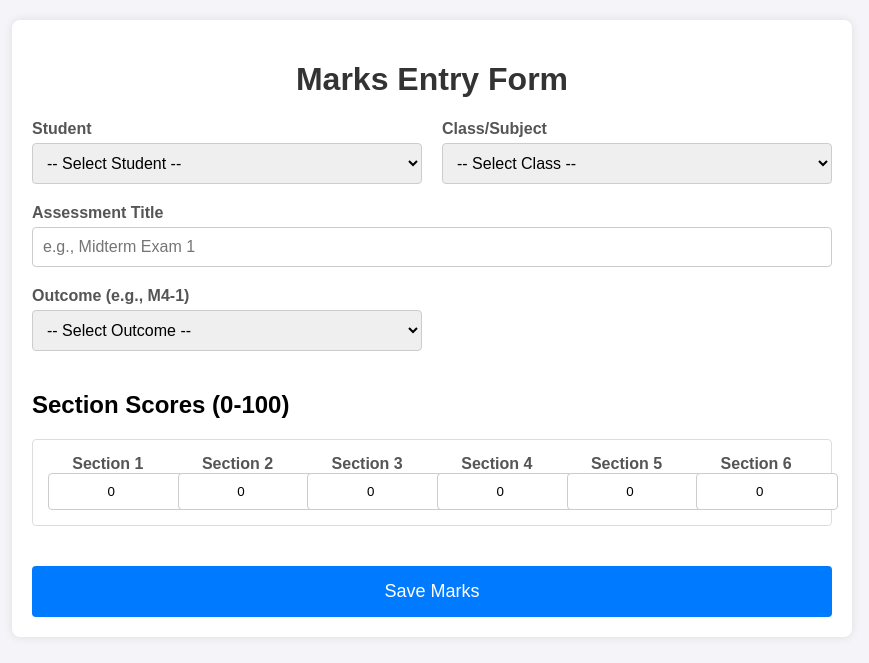
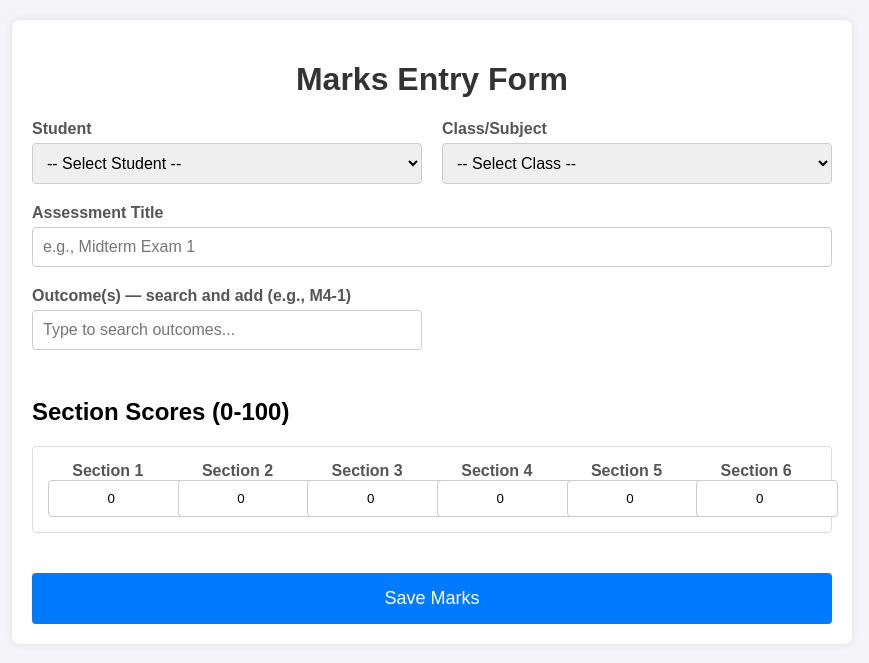
Before and after one commit to xtattik/UDL_Marks_DB, a Flask app: page /marks/new in a window 1280 px wide. Shown: the top 663 px of the page, without its empty margins (208-1077 px from the left). Run offline with Flask 3, Linux system fonts and the light colour scheme; data that the repository does not hold is empty.

Commit message:
Add searchable Outcome selector, outcomes API, and project progress doc

```diff
--- a/app.py
+++ b/app.py
@@ -1,4 +1,4 @@
-from flask import Flask, render_template, request, redirect, url_for
+from flask import Flask, render_template, request, redirect, url_for, jsonify
 import sqlite3
 import os
 
@@ -46,7 +46,12 @@
             student_id = request.form.get('student_id')
             class_id = request.form.get('class_id')
             assessment_title = request.form.get('assessment_title')
-            outcome_id = request.form.get('outcome_id')
+            # Support multiple selected outcomes (outcome_ids[]) or a single outcome_id for backwards compatibility
+            outcome_ids = request.form.getlist('outcome_ids')
+            if not outcome_ids:
+                single = request.form.get('outcome_id')
+                if single:
+                    outcome_ids = [single]
 
             # Scores for sections 1 through 6
             scores = {
@@ -61,24 +66,24 @@
             conn = get_db_connection()
             cursor = conn.cursor()
 
-            # 2. Create a new Attempt record
+            # 2. Create a new Attempt record (single attempt for this submission)
             cursor.execute("""
                 INSERT INTO attempts (class_id, student_id, assessment_title, assessment_description, attempt_date)
                 VALUES (?, ?, ?, ?, date('now'))
-            """, (class_id, student_id, assessment_title, "Marks Entry", None))
+            """, (class_id, student_id, assessment_title, "Marks Entry"))
             attempt_id = cursor.lastrowid
 
-            # 3. Link the Attempt to the Outcome
-            cursor.execute("""
-                INSERT INTO attempt_outcomes (attempt_id, outcome_id)
-                VALUES (?, ?)
-            """, (attempt_id, outcome_id))
+            # 3. For each selected outcome, link and store scoring details
+            for oid in outcome_ids:
+                cursor.execute("""
+                    INSERT INTO attempt_outcomes (attempt_id, outcome_id)
+                    VALUES (?, ?)
+                """, (attempt_id, oid))
 
-            # 4. Insert the Scoring Details
-            cursor.execute("""
-                INSERT INTO scoring_detail (attempt_id, outcome_id, section1, section2, section3, section4, section5, section6)
-                VALUES (?, ?, ?, ?, ?, ?, ?, ?)
-            """, (attempt_id, outcome_id, scores['section1'], scores['section2'], scores['section3'], scores['section4'], scores['section5'], scores['section6']))
+                cursor.execute("""
+                    INSERT INTO scoring_detail (attempt_id, outcome_id, section1, section2, section3, section4, section5, section6)
+                    VALUES (?, ?, ?, ?, ?, ?, ?, ?)
+                """, (attempt_id, oid, scores['section1'], scores['section2'], scores['section3'], scores['section4'], scores['section5'], scores['section6']))
 
             conn.commit()
             return redirect(url_for('index'))
@@ -103,6 +108,24 @@
     # We need a template file for this to work, which I will create next.
     return render_template('marks_entry.html', students=students, outcomes=outcomes, classes=classes)
 
+
+@app.route('/api/outcomes')
+def api_outcomes():
+    """Simple outcomes search API. Query with `?q=term` to filter by code or description."""
+    q = request.args.get('q', '').strip()
+    conn = get_db_connection()
+    if q:
+        qparam = f"%{q}%"
+        rows = conn.execute("SELECT id, outcome_code, description FROM outcomes WHERE outcome_code LIKE ? OR description LIKE ? LIMIT 50", (qparam, qparam)).fetchall()
+    else:
+        rows = conn.execute("SELECT id, outcome_code, description FROM outcomes LIMIT 200").fetchall()
+    conn.close()
+
+    results = []
+    for r in rows:
+        results.append({'id': r['id'], 'code': r['outcome_code'], 'description': r['description']})
+    return jsonify(results)
+
 if __name__ == '__main__':
     # Run the application
     app.run(debug=True)
--- a/templates/marks_entry.html
+++ b/templates/marks_entry.html
@@ -18,6 +18,12 @@
         .score-input input { width: 100%; padding: 10px; text-align: center; border: 1px solid #ccc; border-radius: 4px; }
         button { grid-column: 1 / -1; padding: 15px; background-color: #007bff; color: white; border: none; border-radius: 4px; cursor: pointer; font-size: 18px; margin-top: 20px; }
         button:hover { background-color: #0056b3; }
+        /* Outcome suggestions and tokens */
+        .suggestions { position: absolute; left: 0; right: 0; background: white; border: 1px solid #ccc; max-height: 220px; overflow:auto; z-index: 20; border-radius:4px; }
+        .suggestion-item { padding:8px 10px; cursor:pointer; }
+        .suggestion-item:hover { background:#f0f6ff; }
+        .token { background:#e1f0ff; color:#034c8c; padding:6px 8px; border-radius:999px; display:inline-flex; align-items:center; gap:8px; }
+        .token button { background:transparent; border:none; color:#034c8c; cursor:pointer; font-weight:bold; }
     </style>
 </head>
 <body>
@@ -53,15 +59,13 @@
                 <input type="text" id="assessment_title" name="assessment_title" required placeholder="e.g., Midterm Exam 1">
             </div>
 
-            <!-- Outcome Selection -->
-            <div class="form-group">
-                <label for="outcome_id">Outcome (e.g., M4-1)</label>
-                <select id="outcome_id" name="outcome_id" required>
-                    <option value="">-- Select Outcome --</option>
-                    {% for outcome in outcomes %}
-                    <option value="{{ outcome.id }}">{{ outcome.outcome_code }} - {{ outcome.description }}</option>
-                    {% endfor %}
-                </select>
+            <!-- Outcome Selection (Searchable Multi-Select) -->
+            <div class="form-group" style="position:relative;">
+                <label for="outcome_search">Outcome(s) — search and add (e.g., M4-1)</label>
+                <input type="text" id="outcome_search" placeholder="Type to search outcomes...">
+                <div id="outcome_suggestions" class="suggestions" style="display:none;"></div>
+                <div id="selected_outcomes" style="margin-top:8px; display:flex; gap:6px; flex-wrap:wrap;"></div>
+                <!-- Hidden inputs for selected outcome ids will be appended here -->
             </div>
 
             <!-- Scoring Details (Sections 1-6) -->
@@ -80,5 +84,92 @@
             <button type="submit">Save Marks</button>
         </form>
     </div>
+    <script>
+        (function(){
+            const search = document.getElementById('outcome_search');
+            const suggestions = document.getElementById('outcome_suggestions');
+            const selectedContainer = document.getElementById('selected_outcomes');
+            const form = document.querySelector('form');
+            let selected = new Map();
+
+            function debounce(fn, wait){ let t; return (...args)=>{ clearTimeout(t); t=setTimeout(()=>fn(...args), wait); }; }
+
+            async function fetchSuggestions(q){
+                if (!q) { suggestions.style.display='none'; suggestions.innerHTML=''; return; }
+                try{
+                    const res = await fetch(`/api/outcomes?q=${encodeURIComponent(q)}`);
+                    if (!res.ok) return;
+                    const data = await res.json();
+                    renderSuggestions(data);
+                }catch(e){ console.error(e); }
+            }
+
+            function renderSuggestions(items){
+                suggestions.innerHTML = '';
+                if (!items || items.length===0){ suggestions.style.display='none'; return; }
+                items.forEach(it => {
+                    if (selected.has(String(it.id))) return; // skip already selected
+                    const div = document.createElement('div');
+                    div.className = 'suggestion-item';
+                    div.textContent = `${it.code} — ${it.description}`;
+                    div.dataset.id = it.id;
+                    div.dataset.code = it.code;
+                    div.dataset.desc = it.description;
+                    div.addEventListener('click', ()=>{ addToken(it.id, it.code, it.description); });
+                    suggestions.appendChild(div);
+                });
+                suggestions.style.display = suggestions.children.length ? 'block' : 'none';
+            }
+
+            function addToken(id, code, desc){
+                const key = String(id);
+                if (selected.has(key)) return;
+                selected.set(key, {code, desc});
+
+                const span = document.createElement('span');
+                span.className = 'token';
+                span.dataset.id = key;
+                span.innerHTML = `<span>${code}</span>`;
+
+                const btn = document.createElement('button');
+                btn.type = 'button';
+                btn.textContent = '×';
+                btn.title = 'Remove';
+                btn.addEventListener('click', ()=>{ removeToken(key); });
+                span.appendChild(btn);
+
+                // hidden input
+                const hidden = document.createElement('input');
+                hidden.type = 'hidden';
+                hidden.name = 'outcome_ids';
+                hidden.value = key;
+                hidden.dataset.for = key;
+
+                selectedContainer.appendChild(span);
+                selectedContainer.appendChild(hidden);
+                // clear suggestions and search box
+                search.value = '';
+                suggestions.style.display='none';
+            }
+
+            function removeToken(key){
+                selected.delete(key);
+                // remove token span and hidden input
+                const span = selectedContainer.querySelector(`.token[data-id="${key}"]`);
+                if (span) span.remove();
+                const hid = selectedContainer.querySelector(`input[type="hidden"][data-for="${key}"]`);
+                if (hid) hid.remove();
+            }
+
+            search.addEventListener('input', debounce(function(e){ fetchSuggestions(e.target.value); }, 250));
+            document.addEventListener('click', (e)=>{ if (!e.target.closest('#outcome_suggestions') && e.target !== search) suggestions.style.display='none'; });
+
+            // Prevent form submit when no outcomes selected
+            form.addEventListener('submit', (e)=>{
+                const any = selectedContainer.querySelector('input[type="hidden"]');
+                if (!any){ e.preventDefault(); alert('Please select at least one Outcome.'); search.focus(); }
+            });
+        })();
+    </script>
 </body>
 </html>
```
Also changed, not shown: PROJECT_PROGRESS.md (added, +33 -0 lines).
